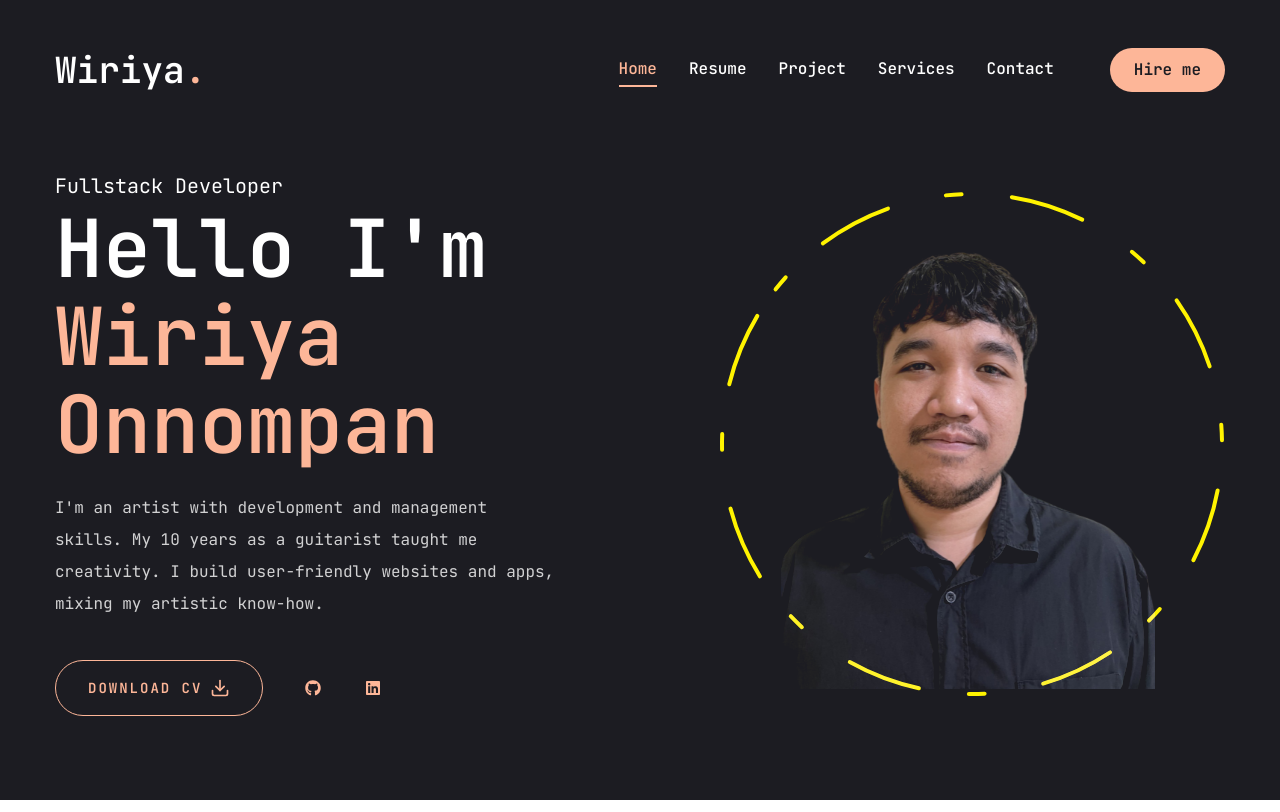
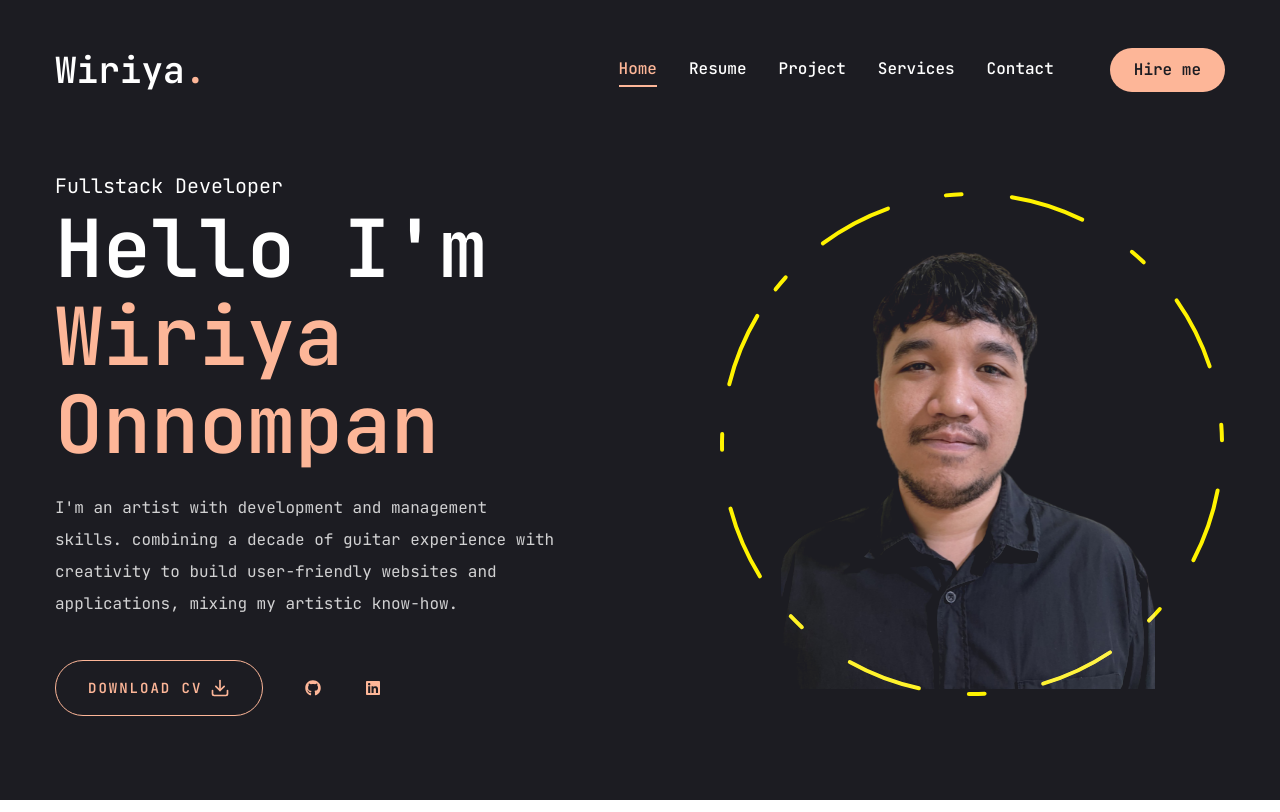
Before and after one commit to mezealot24/WiriyaPortfolio, a Next.js app: page / in a window 1280 px wide. Built offline with nearby package versions, Linux system fonts and the light colour scheme.

Commit message:
edited home

```diff
--- a/app/page.js
+++ b/app/page.js
@@ -19,9 +19,9 @@ export const Home = () => {
 							<span className="text-accent">Wiriya Onnompan</span>
 						</h1>
 						<p className="max-w-[500px] mb-10 text-white/80">
-							I'm an artist with development and management skills. My 10 years
-							as a guitarist taught me creativity. I build user-friendly
-							websites and apps, mixing my artistic know-how.
+							I'm an artist with development and management skills. combining a
+							decade of guitar experience with creativity to build user-friendly
+							websites and applications, mixing my artistic know-how.
 						</p>
 						{/* btn and socials */}
 						<div className="flex flex-col xl:flex-row items-center gap-8">
```
